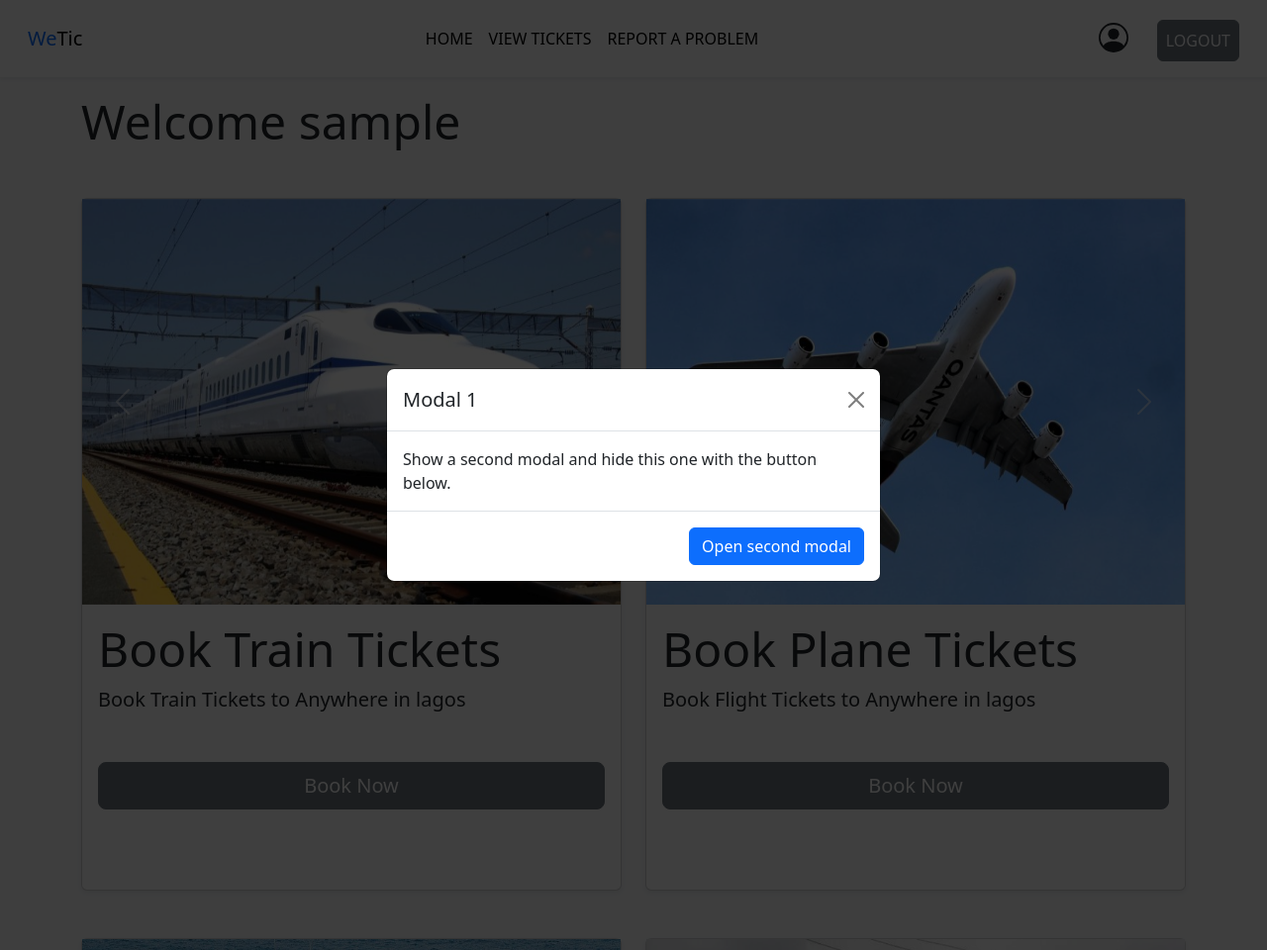
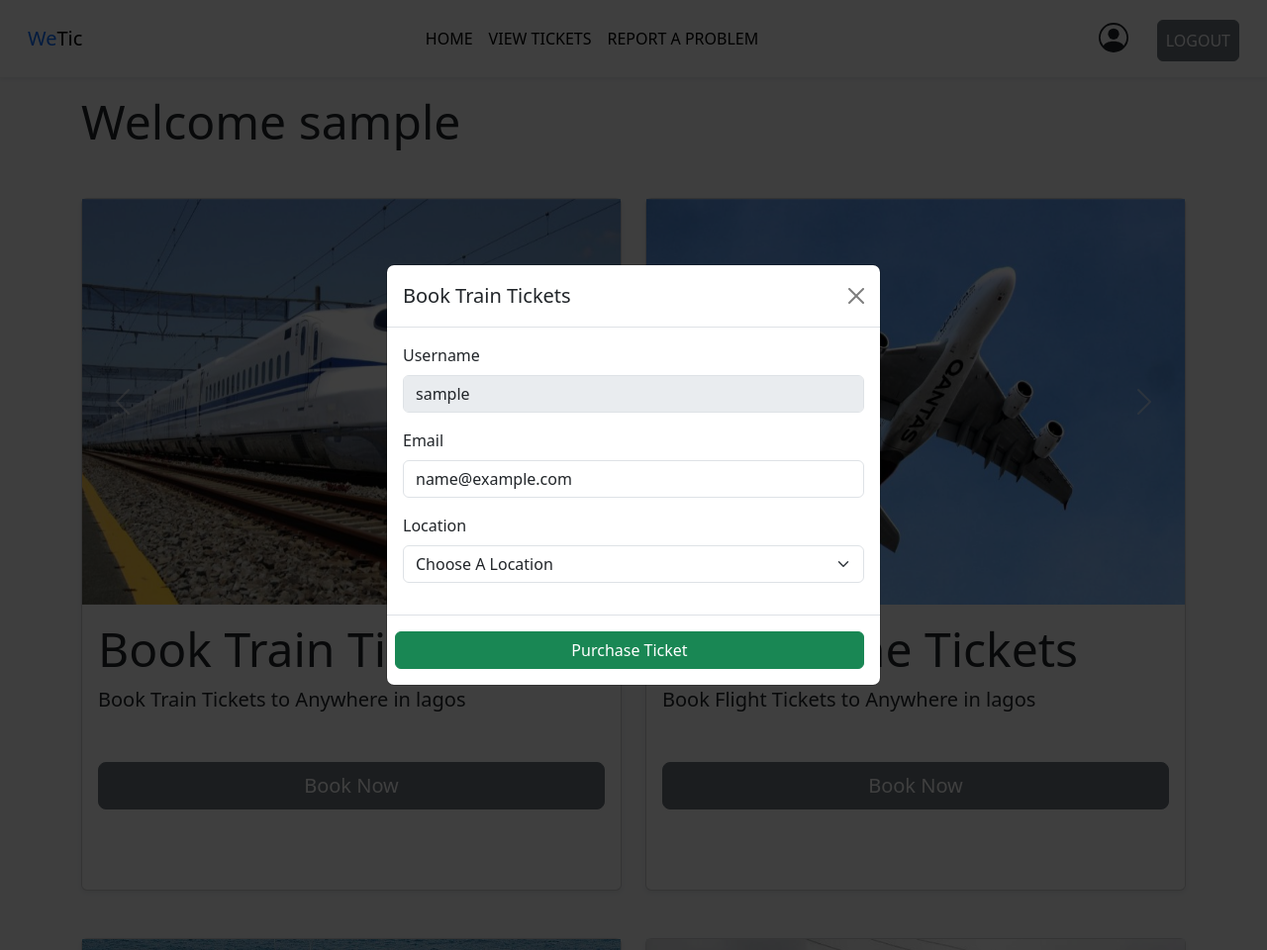
Before and after one commit to Demilade362/ticketBooking-system, a PHP site: page /home.php in a window 1280 px wide, after a click on "Book Now". Shown: the whole page at 99% size. Run offline with PHP 8.4, Linux system fonts and the light colour scheme; the visitor is signed in with stand-in values (Sample User, id 1).

Commit message:
Added Modal functionality

```diff
--- a/home.php
+++ b/home.php
@@ -38,9 +38,11 @@ $name = $_SESSION['username'] ?? 'Guest';
                         <p class="lead"> Book Train Tickets to Anywhere in lagos
                         </p>
                     </div>
+                    <?php if ($_SESSION['username']) :  ?>
                         <div>
                             <a href="#" class="btn btn-secondary col-12 btn-lg" data-bs-target="#exampleModalToggle" data-bs-toggle="modal">Book Now</a>
                         </div>
+                    <?php endif; ?>
                 </div>
             </div>
         </div>
@@ -72,9 +74,11 @@ $name = $_SESSION['username'] ?? 'Guest';
                         <p class="lead"> Book Flight Tickets to Anywhere in lagos
                         </p>
                     </div>
+                    <?php if ($_SESSION['username']) :  ?>
                         <div>
                             <a href="#" class="btn btn-secondary col-12 btn-lg">Book Now</a>
                         </div>
+                    <?php endif; ?>
                 </div>
             </div>
         </div>
@@ -108,9 +112,11 @@ $name = $_SESSION['username'] ?? 'Guest';
                         <p class="lead"> Book Boat Tickets to Anywhere in lagos
                         </p>
                     </div>
+                    <?php if ($_SESSION['username']) :  ?>
                         <div>
                             <a href="#" class="btn btn-secondary col-12 btn-lg">Book Now</a>
                         </div>
+                    <?php endif; ?>
                 </div>
             </div>
         </div>
@@ -142,9 +148,11 @@ $name = $_SESSION['username'] ?? 'Guest';
                         <p class="lead"> Book Bus (BRT) Tickets to Anywhere in lagos
                         </p>
                     </div>
+                    <?php if ($_SESSION['username']) :  ?>
                         <div>
                             <a href="#" class="btn btn-secondary col-12 btn-lg">Book Now</a>
                         </div>
+                    <?php endif; ?>
                 </div>
             </div>
         </div>
@@ -155,15 +163,31 @@ $name = $_SESSION['username'] ?? 'Guest';
         <div class="modal-dialog modal-dialog-centered">
             <div class="modal-content">
                 <div class="modal-header">
-                    <h1 class="modal-title fs-5" id="exampleModalToggleLabel">Modal 1</h1>
+                    <h1 class="modal-title fs-5" id="exampleModalToggleLabel">Book Train Tickets</h1>
                     <button type="button" class="btn-close" data-bs-dismiss="modal" aria-label="Close"></button>
                 </div>
+                <form action="<?php $_SERVER['PHP_SELF'] ?>" method="POST">
                     <div class="modal-body">
-                    Show a second modal and hide this one with the button below.
+                        <label for="username" class="form-label">Username</label>
+                        <input type="text" name="username" value="<?php echo $_SESSION['username'] ?>" class="form-control mb-3" disabled>
+
+                        <label for="username" class="form-label">Email</label>
+                        <input type="text" name="username" value="<?php echo $_SESSION['userEmail'] ?>" class="form-control mb-3">
+
+                        <label for="Location" class="form-label">Location</label>
+                        <select name="location" class="form-select mb-3">
+                            <option selected value="Location-Unset">Choose A Location</option>
+                            <option value="Ketu">Ketu</option>
+                            <option value="Lekki">Lekki</option>
+                            <option value="Apapa">Apapa</option>
+                            <option value="Ikorodu">Ikorodu</option>
+                            <option value="Victoria-Island">Victoria Island</option>
+                        </select>
                     </div>
                     <div class="modal-footer">
-                    <button class="btn btn-primary" data-bs-target="#exampleModalToggle2" data-bs-toggle="modal">Open second modal</button>
+                        <button class="btn btn-success col-12" type="submit" name="submit" data-bs-target="#exampleModalToggle2" data-bs-toggle="modal">Purchase Ticket</button>
                     </div>
+                </form>
             </div>
         </div>
     </div>
--- a/index.php
+++ b/index.php
@@ -42,6 +42,7 @@ if (isset($_POST['submit'])) {
 
                     $_SESSION['username'] = $row['usersName'];
                     $_SESSION['userId'] = $row['usersId'];
+                    $_SESSION['userEmail'] = $row['usersEmail'];
                     return true;
                 }
 
```
Lines whose indentation alone changed are shown as unchanged.
